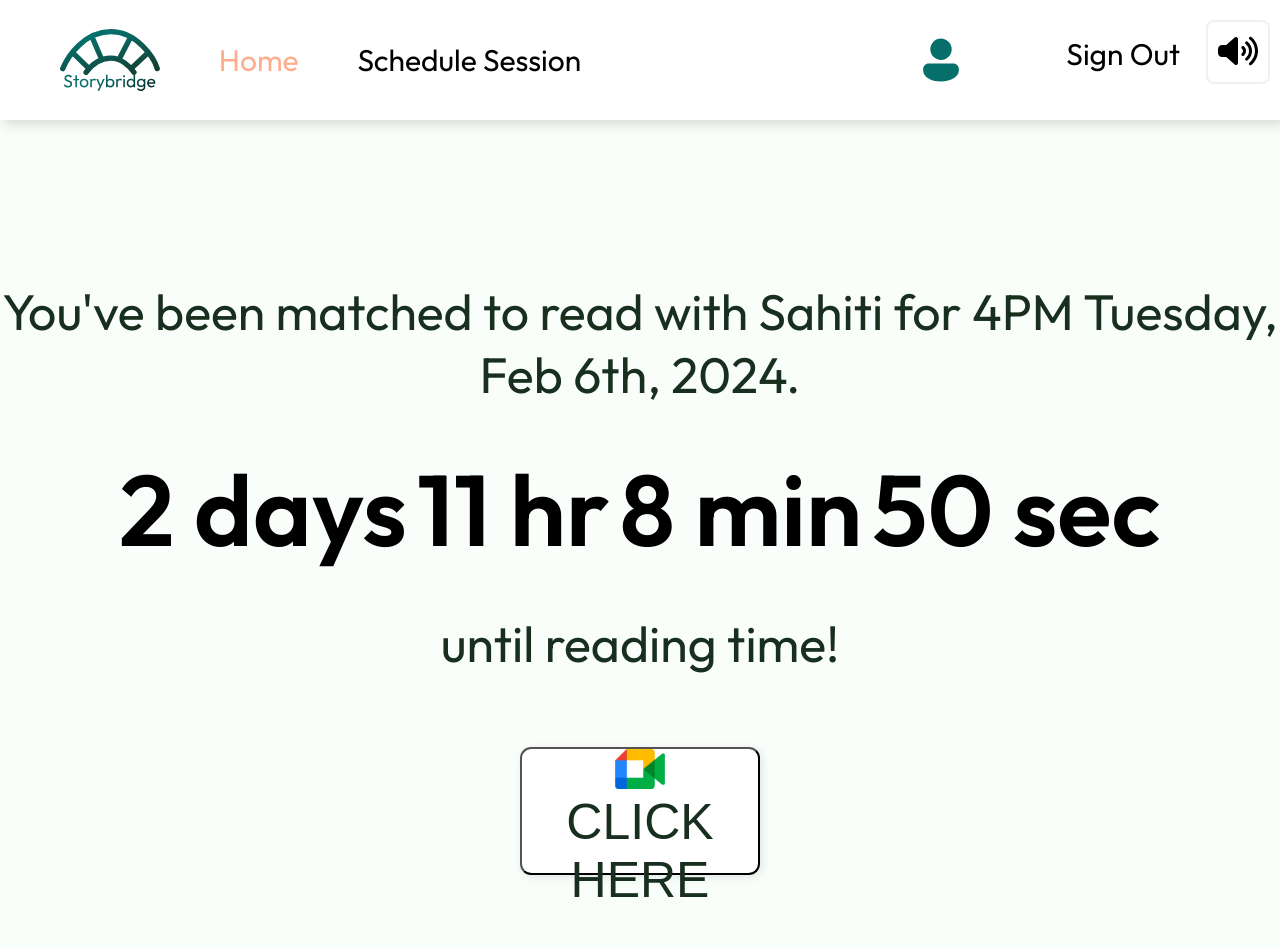
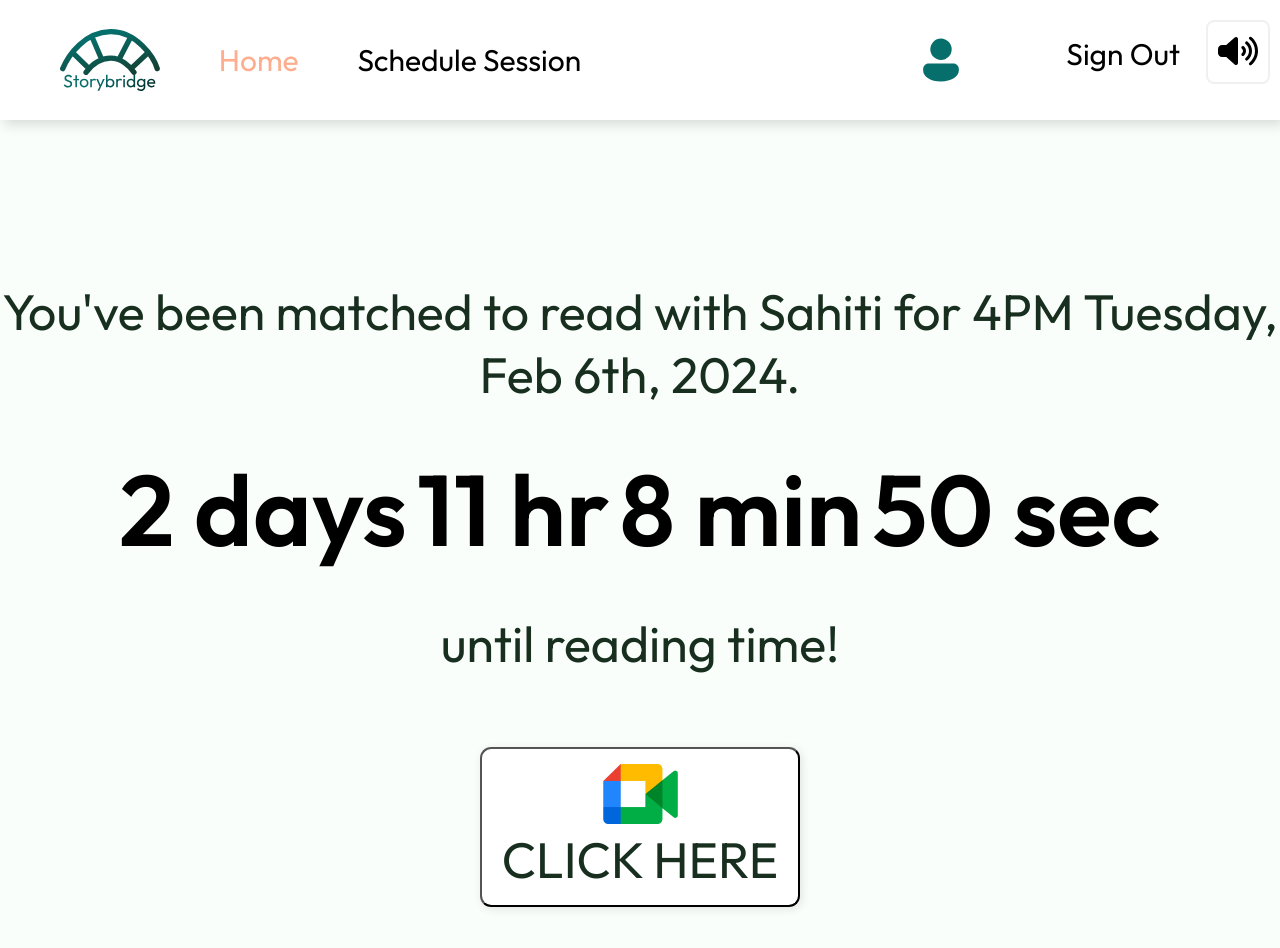
Before and after one commit to s-palakur/story-bridge, a Next.js app in the folder storybridge/: page /dashboard in a window 1280 px wide. Shown: the top 948 px of the page. Built offline with nearby package versions, Linux system fonts and the light colour scheme; no server answers; the database is empty.

Commit message:
minor button change

```diff
--- a/storybridge/app/dashboard/CountdownTimer.module.css
+++ b/storybridge/app/dashboard/CountdownTimer.module.css
@@ -38,12 +38,13 @@
     margin-left: auto;
     margin-right: auto;
     color: black;
-    width: 15rem;
-    height: 8rem;
+    width: 20rem;
+    height: 10rem;
     flex-shrink: 0;
     border-radius: 0.7rem;
     box-shadow: 2.033px 2.033px 10.063px 0px rgba(0, 0, 0, 0.1);
     display: inline-block;
+    font-family: inherit;
     font-size: 1rem;
     cursor: pointer;
   }
@@ -53,6 +54,6 @@
   }
 
   .googleMeetLogo {
-    width: 50px; /* Adjust size as needed */
-    height: 40px;
+    width: 75px; /* Adjust size as needed */
+    height: 60px;
   }
--- a/storybridge/app/firebase.js
+++ b/storybridge/app/firebase.js
@@ -107,7 +107,7 @@ export async function getPoints() {
         return userData.points; // User is a kid
       }
     }
-    return -1; // User is not a kid or document doesn't exist
+    return 0; // User is not a kid or document doesn't exist
   } catch (error) {
     console.error("Error checking user type:", error);
     return false; // Handle error gracefully, returning false for simplicity
```
